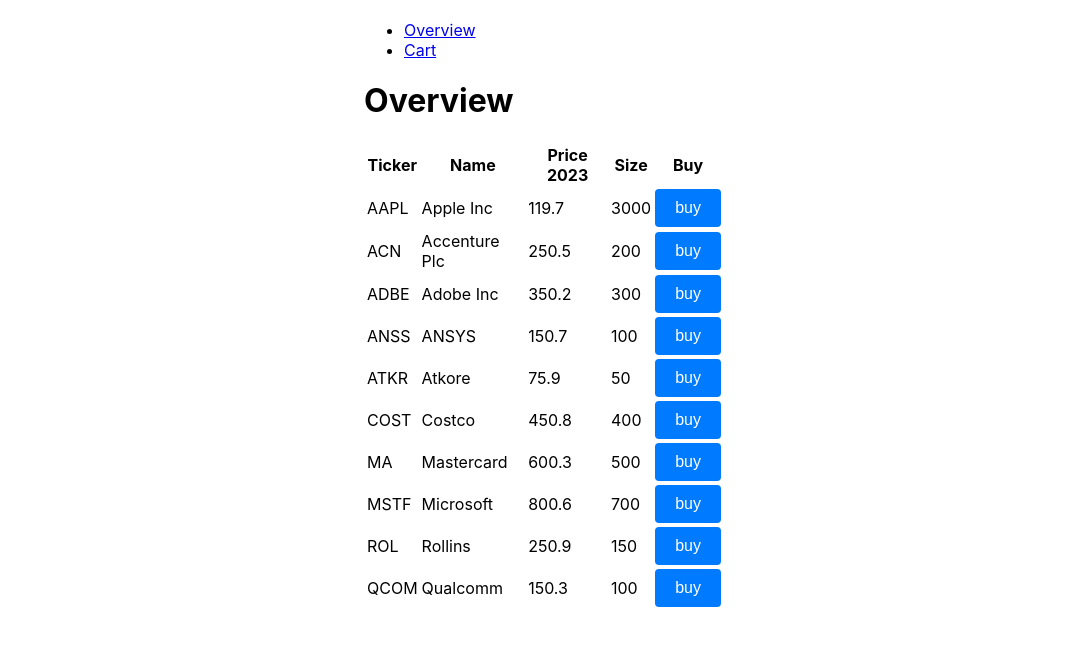
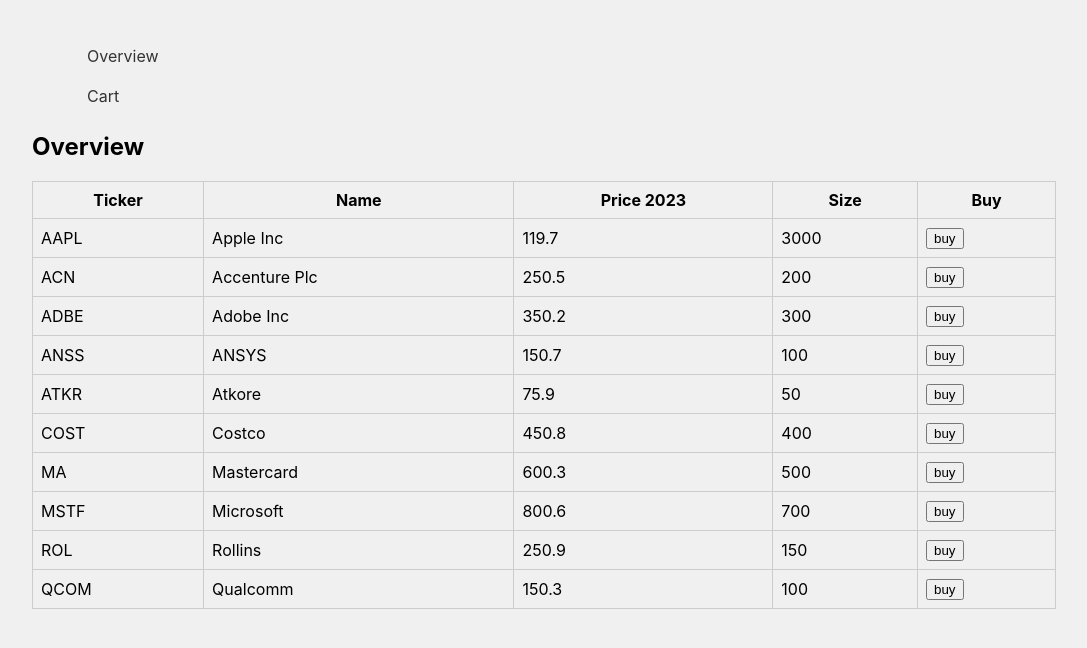
Before and after one commit to lswebdevelops/react-tasks-app, a React (Create React App) app: page / in a window 1280 px wide. Shown: the top 648 px of the page, without its empty margins (96-1183 px from the left). Built offline with nearby package versions, Linux system fonts and the light colour scheme.

Commit message:
adding stocksData to a file

```diff
--- a/src/App.js
+++ b/src/App.js
@@ -83,10 +83,14 @@
           <nav>
             <ul>
               <li>
-                <Link to="/">Overview</Link>
+                <Link
+                  className="link-overview"
+                  to="/">Overview</Link>
               </li>
               <li>
-                <Link to="/cart">Cart</Link>
+                <Link
+                  className="link-overview"
+                  to="/cart">Cart</Link>
               </li>
             </ul>
           </nav>
--- a/src/Components/Cart.jsx
+++ b/src/Components/Cart.jsx
@@ -1,4 +1,5 @@
 import React from "react";
+import "../Styles/Components.css";
 
 const Cart = (props) => {
   const { cartItems } = props;
--- a/src/Components/Overview.js
+++ b/src/Components/Overview.js
@@ -1,78 +1,7 @@
 import "../Styles/Components.css";
+import stocksData from "../stocksData";
 
 const Overview = (props) => {
-  const stocksData = [
-    {
-      id: 100,
-      ticker: "AAPL",
-      name: "Apple Inc",
-      price2023: 119.7,
-      size: 3000,
-    },
-    {
-      id: 101,
-      ticker: "ACN",
-      name: "Accenture Plc",
-      price2023: 250.5,
-      size: 200,
-    },
-    {
-      id: 102,
-      ticker: "ADBE",
-      name: "Adobe Inc",
-      price2023: 350.2,
-      size: 300,
-    },
-    {
-      id: 103,
-      ticker: "ANSS",
-      name: "ANSYS",
-      price2023: 150.7,
-      size: 100,
-    },
-    {
-      id: 104,
-      ticker: "ATKR",
-      name: "Atkore",
-      price2023: 75.9,
-      size: 50,
-    },
-    {
-      id: 105,
-      ticker: "COST",
-      name: "Costco",
-      price2023: 450.8,
-      size: 400,
-    },
-    {
-      id: 106,
-      ticker: "MA",
-      name: "Mastercard",
-      price2023: 600.3,
-      size: 500,
-    },
-    {
-      id: 107,
-      ticker: "MSTF",
-      name: "Microsoft",
-      price2023: 800.6,
-      size: 700,
-    },
-    {
-      id: 108,
-      ticker: "ROL",
-      name: "Rollins",
-      price2023: 250.9,
-      size: 150,
-    },
-    {
-      id: 109,
-      ticker: "QCOM",
-      name: "Qualcomm",
-      price2023: 150.3,
-      size: 100,
-    },
-  ];
 
   return (
     <div>
--- a/src/Styles/Components.css
+++ b/src/Styles/Components.css
@@ -1,211 +1,63 @@
-*{
-  background-color: white
-}
+/* Components.css */
 .container {
-  max-width: 360px;
+  width: 80%;
   margin: 0 auto;
-  padding: 10px;
-  padding-top: 20px;
+  padding: 20px;
 }
 
-form {
+h1 {
+  font-size: 24px;
   margin-bottom: 20px;
 }
 
-label {
-  display: block;
-  margin-bottom: 10px;
+table {
+  width: 100%;
+  border-collapse: collapse;
+  margin-bottom: 20px;
 }
 
-input[type="text"] {
-  width: 96%;
-  padding: 10px;
-  font-size: 16px;
+table th,
+table td {
   border: 1px solid #ccc;
+  padding: 8px;
+}
+
+.total-price {
+  text-align: right;
+  margin-top: 20px;
+}
+
+body {
+  background-color: #f0f0f0;
+}
+
+.nav-menu {
+  list-style: none;
+  padding: 0;
+  margin: 0;
+  background-color: #f0f0f0;
+  display: flex;
+}
+
+.nav-menu li {
+  margin-right: 10px;
+
+}
+
+
+li {
+  list-style: none;
+}
+
+.link-overview {
+  display: inline-block;
+  padding: 10px 15px;
+  background-color: #f0f0f0;
+  color: #333;
+  text-decoration: none;
   border-radius: 4px;
 }
 
-button {
-  padding: 10px 20px;
-  font-size: 16px;
-  background-color: #007bff;
-  color: #fff;
-  border: none;
-  border-radius: 4px;
-  cursor: pointer;
+.link-overview:hover {
+  background-color: #ccc;
 }
-
-button:hover {
-  background-color: #0056b3;
-}
-
-.task {
-  margin-bottom: 10px;
-}
-
-.delete-button {
-  border: none;
-  width: 50px;
-  color: gray;
-  background-color: white;
-  margin-right: 0px;
-}
-.delete-button:hover {
-  color: red;
-  background-color: white;
-  font-size: larger;
-  font-weight: 700;
-}
-.task-container {
-  display: flex;
-  justify-content: left;
-  align-items: center;
-}
-
-hr {
-  border: none;
-}
-
-.li-task-container{
-  width: 400px;
-  overflow: hidden;
-  margin-left: -40px;
-
-}
-
-ul{
-  margin:0;
-}
-
-.edit-button, .add-button {
-  border: none;
-  width: 50px;
-  color: gray;
-  background-color: white;
-  margin-right: -25px;
-}
-.edit-button:hover , .add-button:hover{
-  color: blue;
-  background-color: white;
-  font-size: larger;
-  font-weight: 700;
-}
-.add-button:hover{
-  color: green;
-  background-color: white;
-  font-size: larger;
-  font-weight: 700;
-}
-
-.input-add-container{
-  display: flex;
-}
-
-
-
-/* Media Queries */
-
-@media (max-width: 600px) {
-  .container {
-    max-width: 350px;
-    margin: 0 auto;
-    padding-top: 20px;
-
-    background-color: white;
-  }
-
-  form {
-    margin-bottom: 20px;
-  }
-
-  label {
-    display: block;
-    margin-bottom: 10px;
-  }
-
-  input[type="text"] {
-    width: 90%;
-    padding: 10px;
-    font-size: 16px;
-    border: 1px solid #ccc;
-    border-radius: 4px;
-  }
-
-  button {
-    padding: 10px 20px;
-    font-size: 16px;
-    background-color: #007bff;
-    color: #fff;
-    border: none;
-    border-radius: 4px;
-    cursor: pointer;
-  }
-
-  button:hover {
-    background-color: #0056b3;
-  }
-
-  .task {
-    margin-bottom: 10px;
-  }
-
-  .delete-button {
-    border: none;
-    width: 50px;
-    color: gray;
-    background-color: white;
-    margin-right: 0px;
-  }
-  .delete-button:hover {
-    color: red;
-    background-color: white;
-    font-size: larger;
-    font-weight: 700;
-  }
-  .task-container {
-    display: flex;
-    justify-content: left;
-    align-items: center;
-  }
-
-  hr {
-    border: none;
-  }
-
-  .li-task-container{
-    width: 290px;
-    overflow: hidden;
-    margin-left: -40px;
-
-  }
-  ul{
-    margin:0;
-  }
-
-  .edit-button, .add-button {
-    border: none;
-    width: 50px;
-    color: gray;
-    background-color: white;
-    margin-right: -25px;
-  }
-  .edit-button:hover , .add-button:hover{
-    color: blue;
-    background-color: white;
-    font-size: larger;
-    font-weight: 700;
-  }
-  .add-button:hover{
-    color: green;
-    background-color: white;
-    font-size: larger;
-    font-weight: 700;
-  }
-
-  .input-add-container{
-    display: flex;
-  }
-
-
-
-}
--- /dev/null
+++ b/src/stocksData.js
@@ -0,0 +1,74 @@
+const stocksData = [
+    {
+      id: 100,
+      ticker: "AAPL",
+      name: "Apple Inc",
+      price2023: 119.7,
+      size: 3000,
+    },
+    {
+      id: 101,
+      ticker: "ACN",
+      name: "Accenture Plc",
+      price2023: 250.5,
+      size: 200,
+    },
+    {
+      id: 102,
+      ticker: "ADBE",
+      name: "Adobe Inc",
+      price2023: 350.2,
+      size: 300,
+    },
+    {
+      id: 103,
+      ticker: "ANSS",
+      name: "ANSYS",
+      price2023: 150.7,
+      size: 100,
+    },
+    {
+      id: 104,
+      ticker: "ATKR",
+      name: "Atkore",
+      price2023: 75.9,
+      size: 50,
+    },
+    {
+      id: 105,
+      ticker: "COST",
+      name: "Costco",
+      price2023: 450.8,
+      size: 400,
+    },
+    {
+      id: 106,
+      ticker: "MA",
+      name: "Mastercard",
+      price2023: 600.3,
+      size: 500,
+    },
+    {
+      id: 107,
+      ticker: "MSTF",
+      name: "Microsoft",
+      price2023: 800.6,
+      size: 700,
+    },
+    {
+      id: 108,
+      ticker: "ROL",
+      name: "Rollins",
+      price2023: 250.9,
+      size: 150,
+    },
+    {
+      id: 109,
+      ticker: "QCOM",
+      name: "Qualcomm",
+      price2023: 150.3,
+      size: 100,
+    },
+  ];
+
+  export default stocksData;
```
